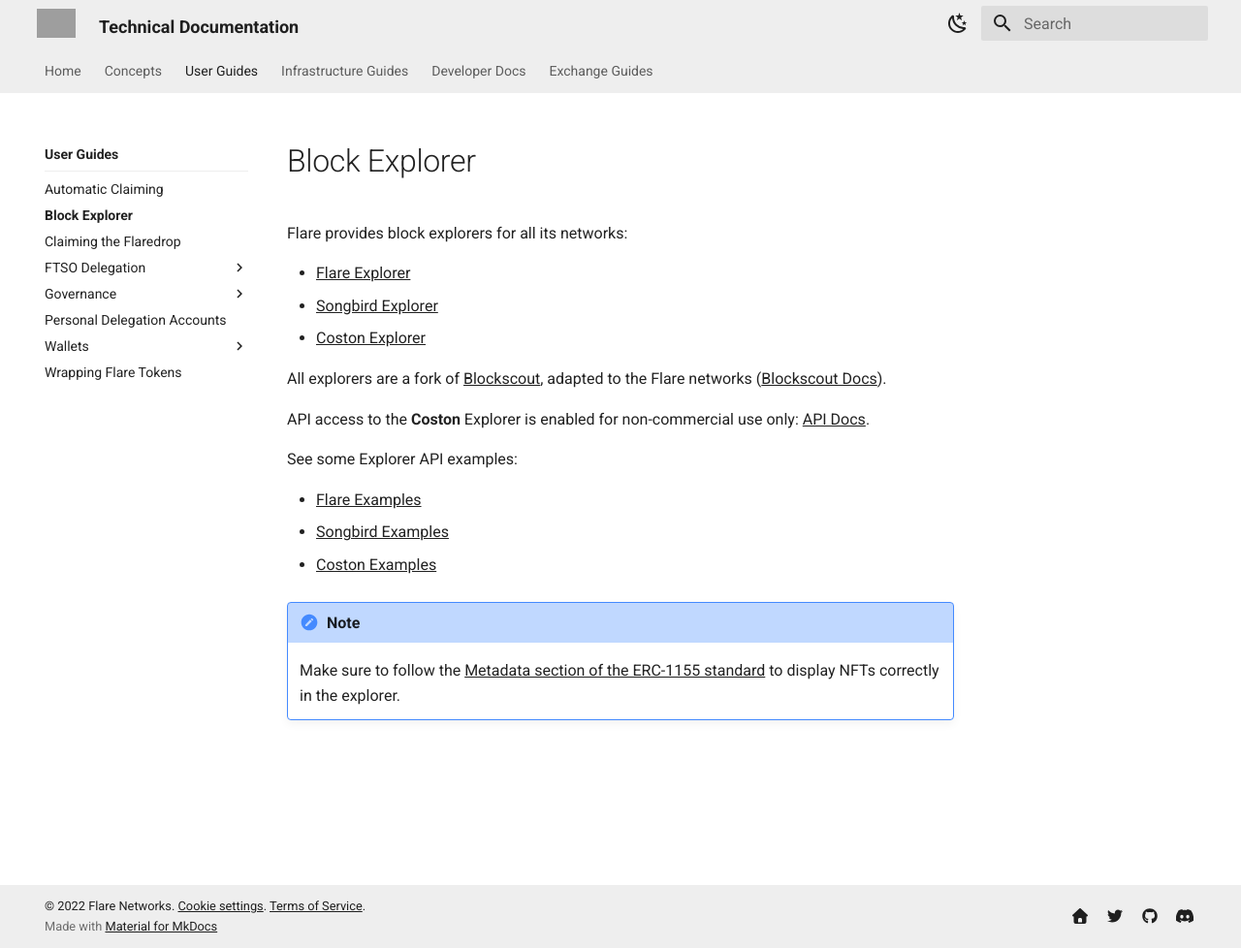
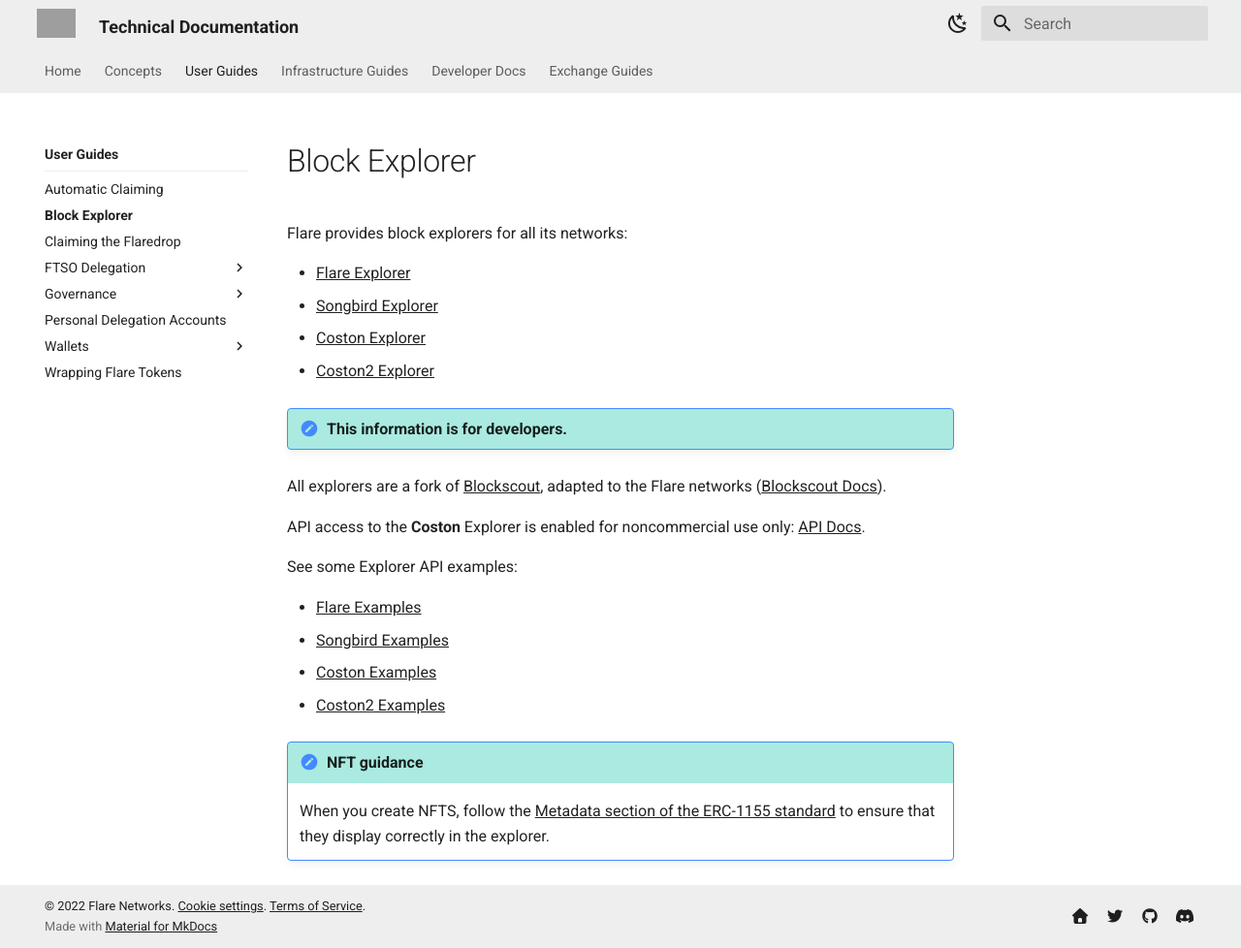
Before and after one commit to flare-foundation/docs, an MkDocs documentation site: the page built from docs/user/block-explorer.md, in a window 1280 px wide and 978 px high. Shown: the whole window at 97% size. Built offline with MkDocs 1.6.1 and Material for MkDocs 9.7.7, drawn with Linux system fonts in a browser that asks for light colours; comment, search, counter and statistics services are not loaded; grey boxes are pictures that could not be loaded.

Commit message:
Updating block explorer info (#237)

```diff
--- a/docs/user/block-explorer.md
+++ b/docs/user/block-explorer.md
@@ -2,20 +2,24 @@
 
 Flare provides block explorers for all its networks:
 
-- [Flare Explorer](https://flare-explorer.flare.network)
-- [Songbird Explorer](https://songbird-explorer.flare.network)
-- [Coston Explorer](https://coston-explorer.flare.network)
+* [Flare Explorer](https://flare-explorer.flare.network)
+* [Songbird Explorer](https://songbird-explorer.flare.network)
+* [Coston Explorer](https://coston-explorer.flare.network)
+* [Coston2 Explorer](https://coston2-explorer.flare.network/)
+
+!!! important "This information is for developers."
 
 All explorers are a fork of [Blockscout](https://github.com/blockscout/blockscout), adapted to the Flare networks ([Blockscout Docs](https://docs.blockscout.com)).
 
-API access to the **Coston** Explorer is enabled for non-commercial use only: [API Docs](https://docs.blockscout.com/for-users/api).
+API access to the **Coston** Explorer is enabled for noncommercial use only: [API Docs](https://docs.blockscout.com/for-users/api).
 
 See some Explorer API examples:
 
-- [Flare Examples](https://flare-explorer.flare.network/api-docs)
-- [Songbird Examples](https://songbird-explorer.flare.network/api-docs)
-- [Coston Examples](https://coston-explorer.flare.network/api-docs)
+* [Flare Examples](https://flare-explorer.flare.network/api-docs)
+* [Songbird Examples](https://songbird-explorer.flare.network/api-docs)
+* [Coston Examples](https://coston-explorer.flare.network/api-docs)
+* [Coston2 Examples](https://coston2-explorer.flare.network/api-docs)
 
-!!! note
+!!! important "NFT guidance"
 
-    Make sure to follow the [Metadata section of the ERC-1155 standard](https://eips.ethereum.org/EIPS/eip-1155#metadata) to display NFTs correctly in the explorer.
+    When you create NFTS, follow the [Metadata section of the ERC-1155 standard](https://eips.ethereum.org/EIPS/eip-1155#metadata) to ensure that they display correctly in the explorer.
```
